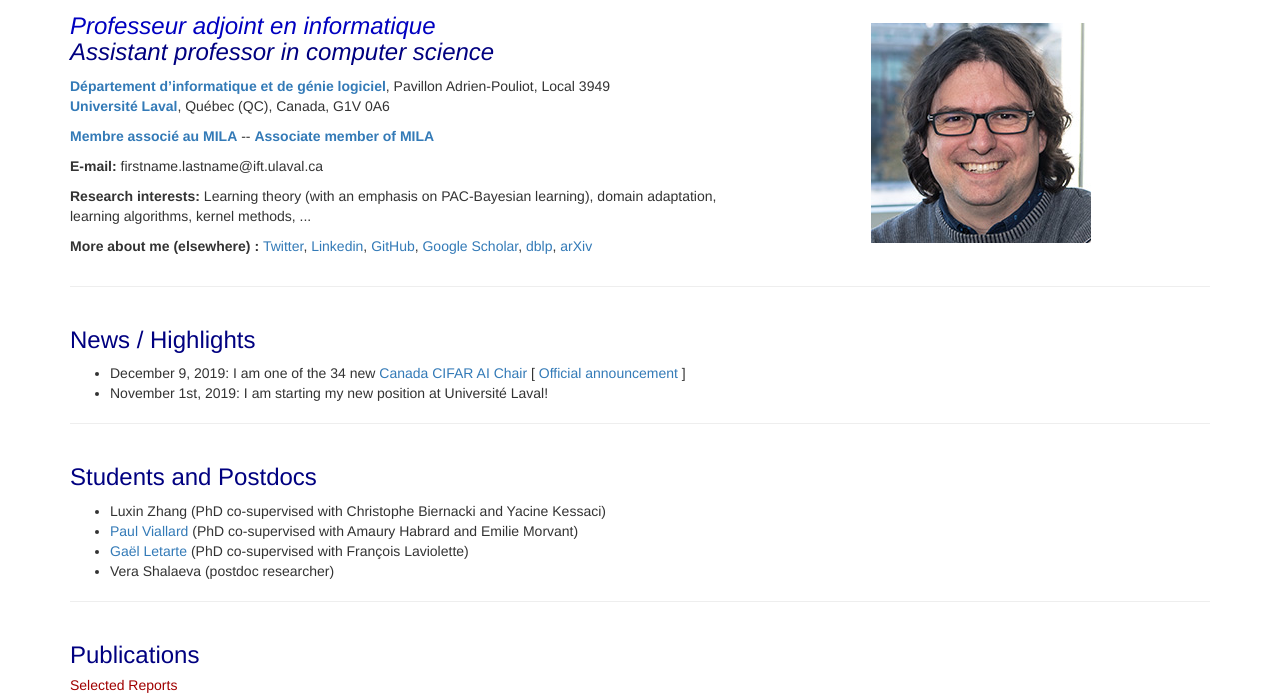
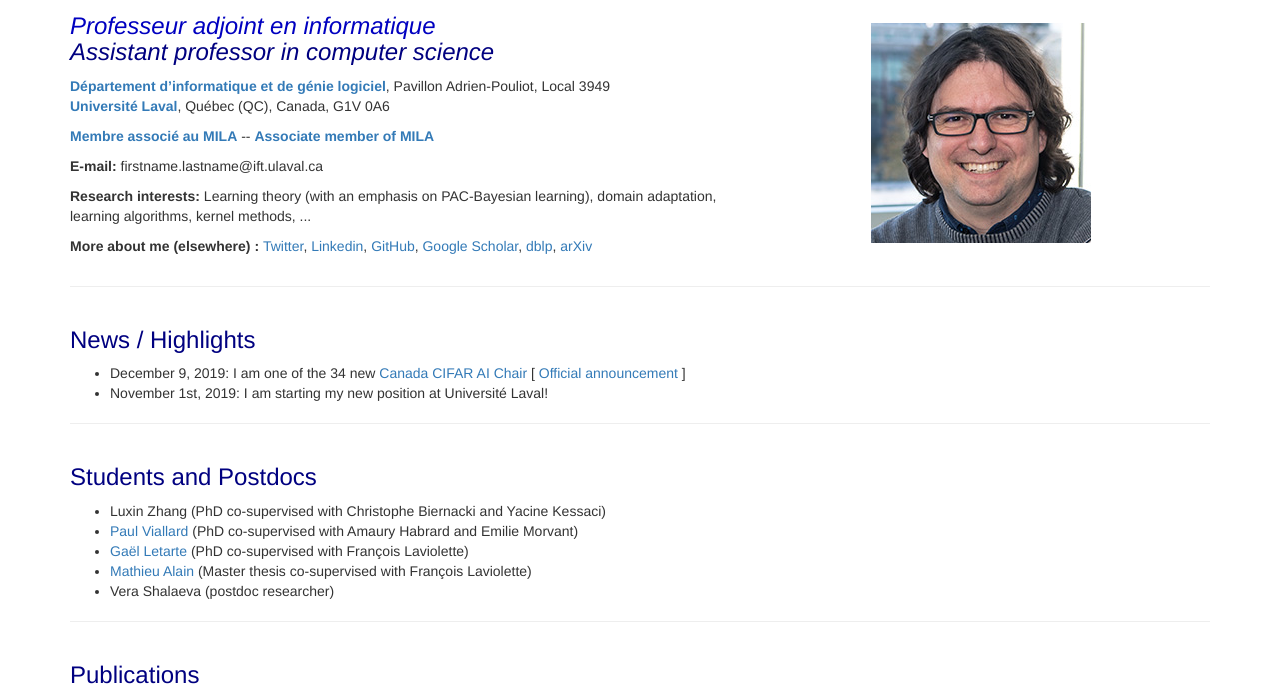
Before and after one commit to pgermain/pgermain.github.io, a plain HTML site: page index.html in a window 1280 px wide. Shown: the part 57-755 px from the top of the page. Drawn offline with nearby package versions, Linux system fonts and the light colour scheme.

Commit message:
Mathieu Alain

```diff
--- a/index.html
+++ b/index.html
@@ -137,6 +137,7 @@ Québec (QC), Canada, G1V 0A6<br>
       <li> Luxin Zhang (PhD co-supervised with Christophe Biernacki and Yacine Kessaci)</li>
       <li> <a href="https://paulviallard.github.io/">Paul Viallard</a> (PhD co-supervised with Amaury Habrard and Emilie Morvant)</li>
       <li> <a href="https://gletarte.github.io/">Gaël Letarte</a> (PhD co-supervised with François Laviolette)</li>
+      <li> <a href="https://mathieualain.github.io/">Mathieu Alain</a> (Master thesis co-supervised with François Laviolette)</li>
       <li> Vera Shalaeva (postdoc researcher)
       </li>
     </ul>
```
